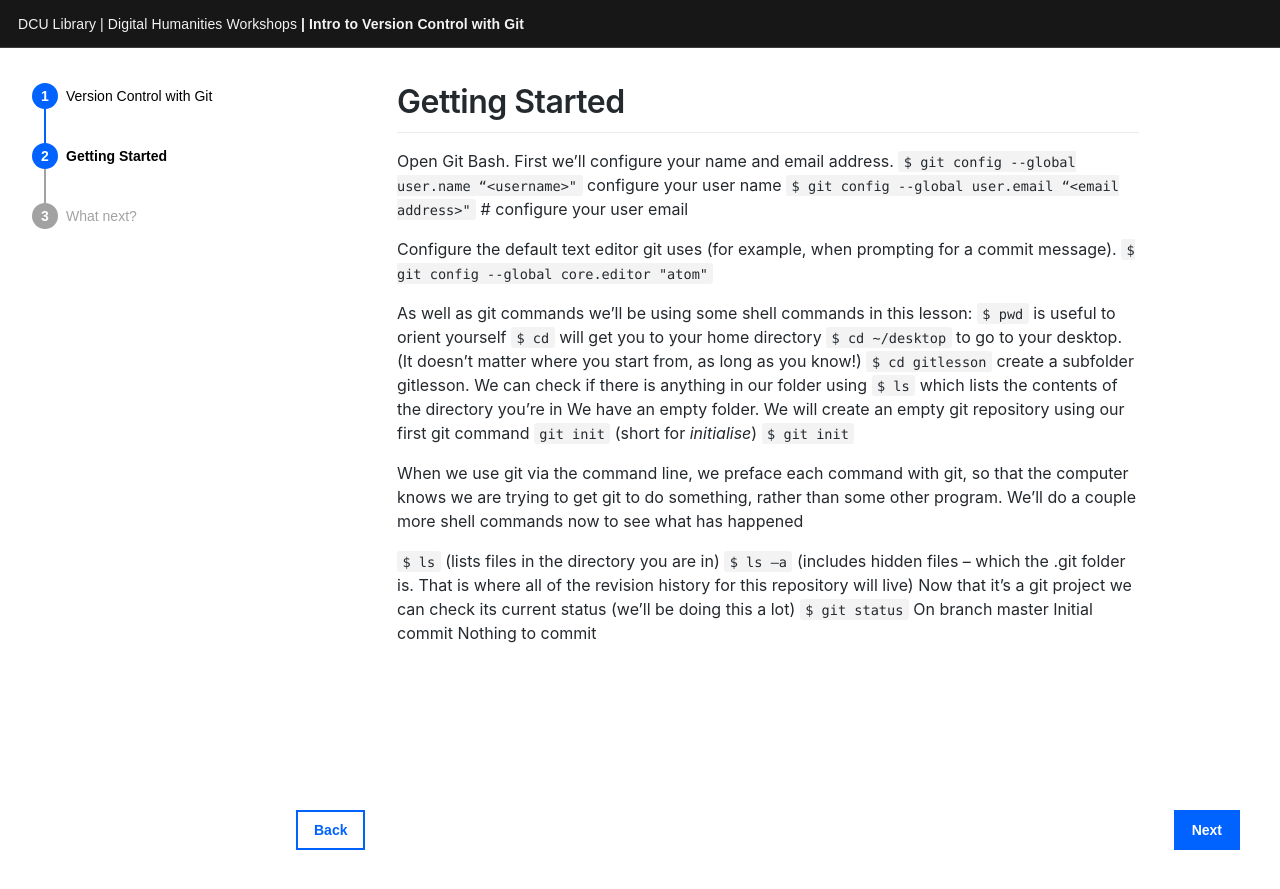
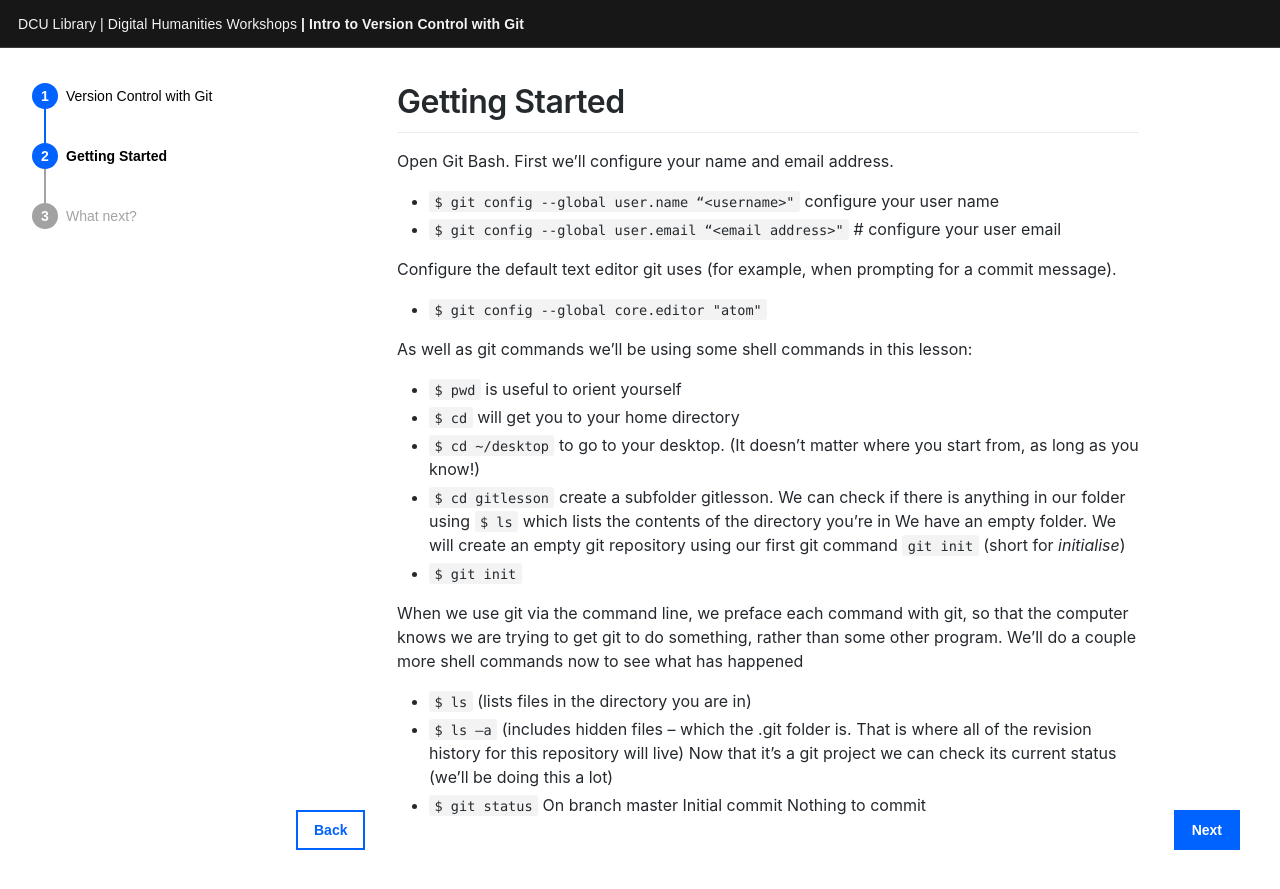
Before and after one commit to liamodwyer/github-pages, a Jekyll site: the page built from _workshop/getting-started-with-git.md, in a window 1280 px wide. Shown: the top 889 px of the page. Built offline with Jekyll 4.4.1, drawn with Linux system fonts in a browser that asks for light colours; some web fonts are replaced.

Commit message:
Add bullet points

```diff
--- a/_workshop/getting-started-with-git.md
+++ b/_workshop/getting-started-with-git.md
@@ -3,28 +3,29 @@ title: Getting Started     # The title of the page
 date: 0000-01-02    # Page order is set by date
 ---
 
-Open Git Bash. First we’ll configure your name and email address.
-`$ git config --global user.name “<username>"`	configure your user name
-`$ git config --global user.email “<email address>"` # configure your user email
+Open Git Bash.
+First we’ll configure your name and email address.
+* `$ git config --global user.name “<username>"`	configure your user name
+* `$ git config --global user.email “<email address>"` # configure your user email
 
 Configure the default text editor git uses (for example, when prompting for a commit message).
-`$ git config --global core.editor "atom"`
+* `$ git config --global core.editor "atom"`
 
 As well as git commands we'll be using some shell commands in this lesson:
-`$ pwd` is useful to orient yourself
-`$ cd` 	will get you to your home directory
-`$ cd ~/desktop` to go to your desktop. (It doesn’t matter where you start from, as long as you know!)
-`$ cd gitlesson` create a subfolder gitlesson.
+* `$ pwd` is useful to orient yourself
+* `$ cd` 	will get you to your home directory
+* `$ cd ~/desktop` to go to your desktop. (It doesn’t matter where you start from, as long as you know!)
+* `$ cd gitlesson` create a subfolder gitlesson.
 We can check if there is anything in our folder using `$ ls` which	lists the contents of the directory you’re in
 We have an empty folder.  We will create an empty git repository using our first git command `git init` (short for _initialise_)
-`$ git init`
+* `$ git init`
 
 When we use git via the command line, we preface each command with git, so that the computer knows we are trying to get git to do something, rather than some other program. We’ll do a couple more shell commands now to see what has happened
 
-`$ ls` 			(lists files in the directory you are in)
-`$ ls –a`		(includes hidden files – which the .git folder is. That is where all of the revision history for this repository will live)
+* `$ ls` 			(lists files in the directory you are in)
+* `$ ls –a`		(includes hidden files – which the .git folder is. That is where all of the revision history for this repository will live)
 Now that it’s a git project we can check its current status (we’ll be doing this a lot)
-`$ git status`
+* `$ git status`
 On branch master
 Initial commit
 Nothing to commit
```
